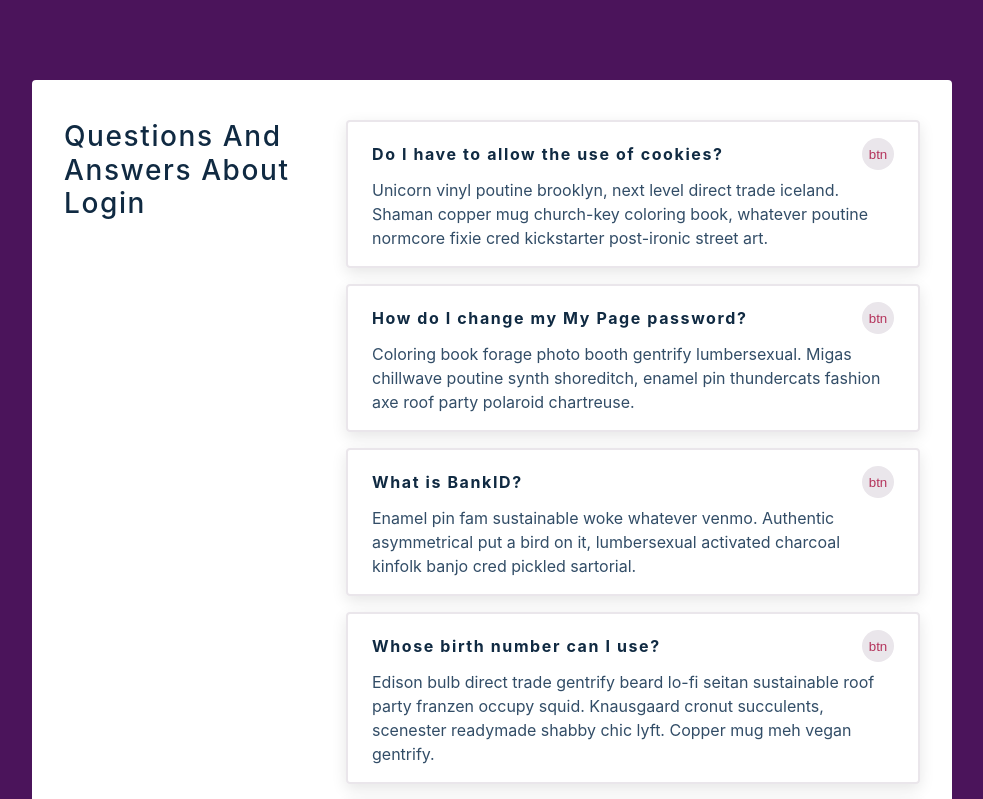
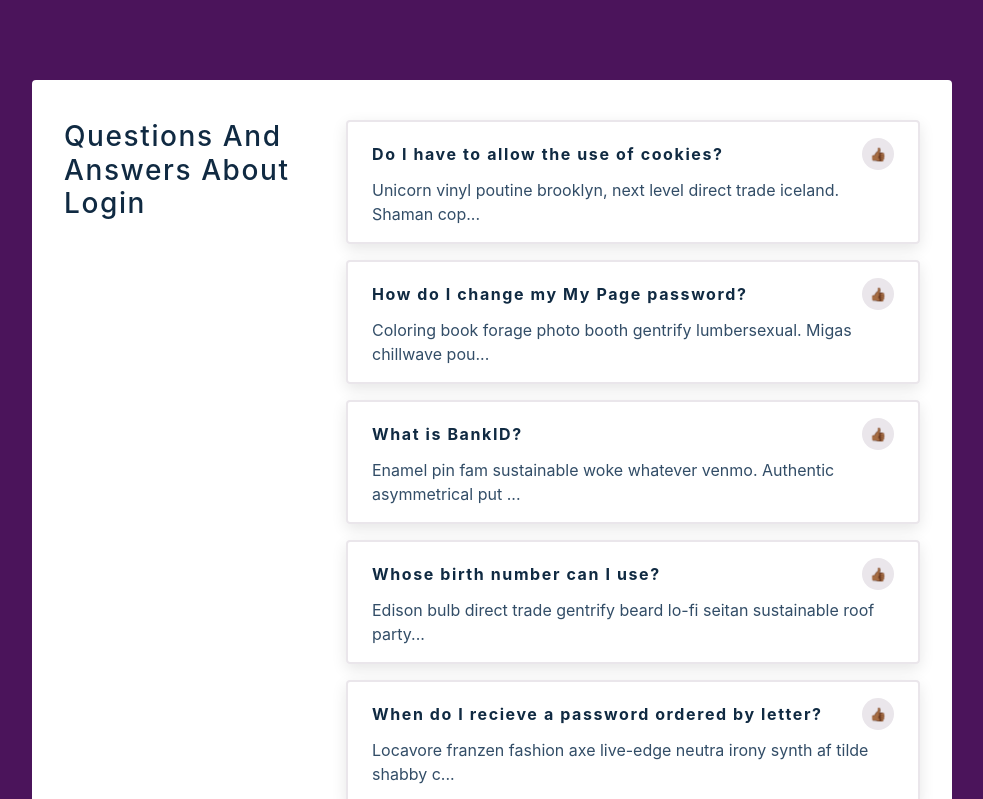
Before and after one commit to barksanto/react-projects, a React (Create React App) app in the folder 4-accordion/setup/: page / in a window 1280 px wide. Shown: the top 799 px of the page, without its empty margins (148-1131 px from the left). Built offline with nearby package versions, Linux system fonts and the light colour scheme.

Commit message:
display thumbs up/down for show more or less

```diff
--- a/4-accordion/setup/src/Question.js
+++ b/4-accordion/setup/src/Question.js
@@ -2,13 +2,16 @@ import React, { useState } from 'react';
 import { AiOutlineMinus, AiOutlinePlus } from 'react-icons/ai';
 
 const Question = ({ title, info }) => {
-  return <article className="question">
+  const [readMore, setReadMore] = useState(false);
+
+
+  return (<article className="question">
     <header>
       <h4>{title}</h4>
-      <button className="btn">btn</button>
+      <button className="btn" onClick={() => setReadMore(!readMore)}>{readMore ? '👎🏾' : '👍🏾'}</button>
     </header>
-    <p>{info}</p>
-  </article >;
+    <p>{readMore ? info : `${info.substring(0, 75)}...`}</p>
+  </article >)
 };
 
 export default Question;
```
